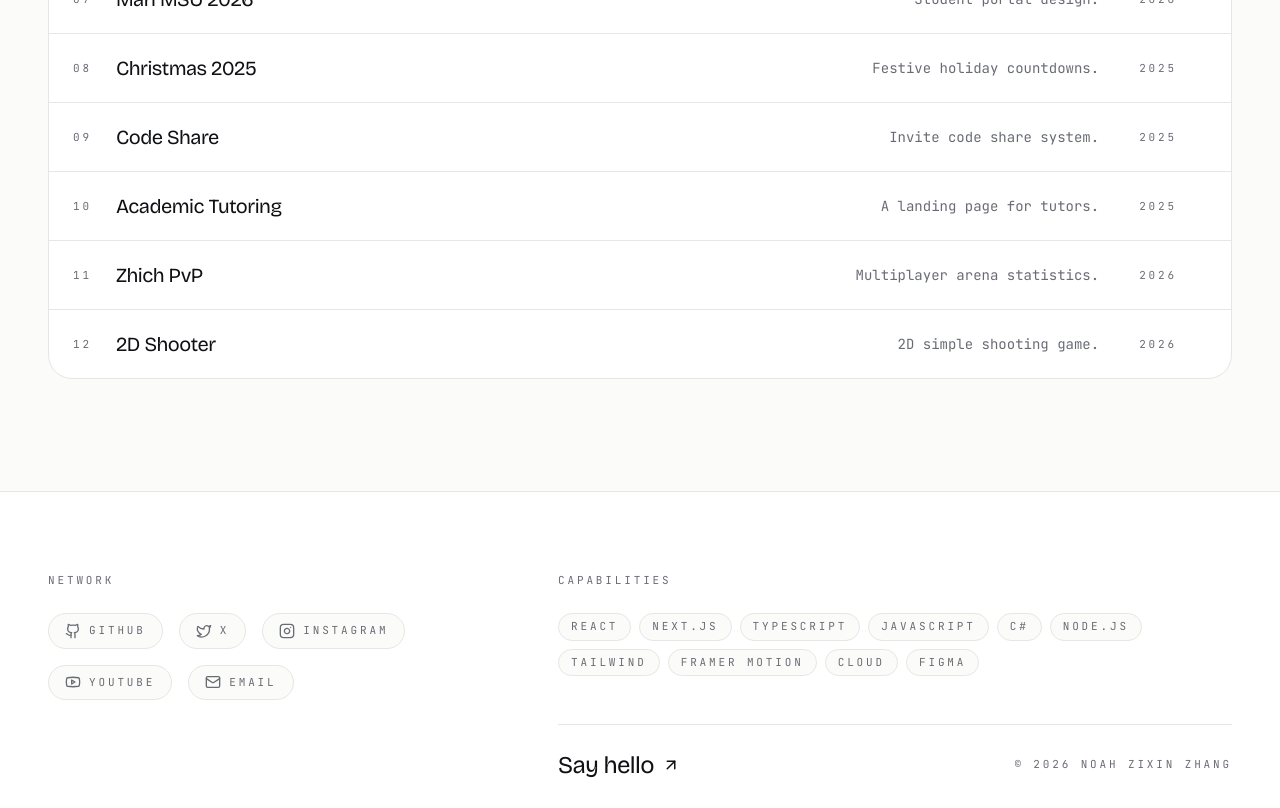
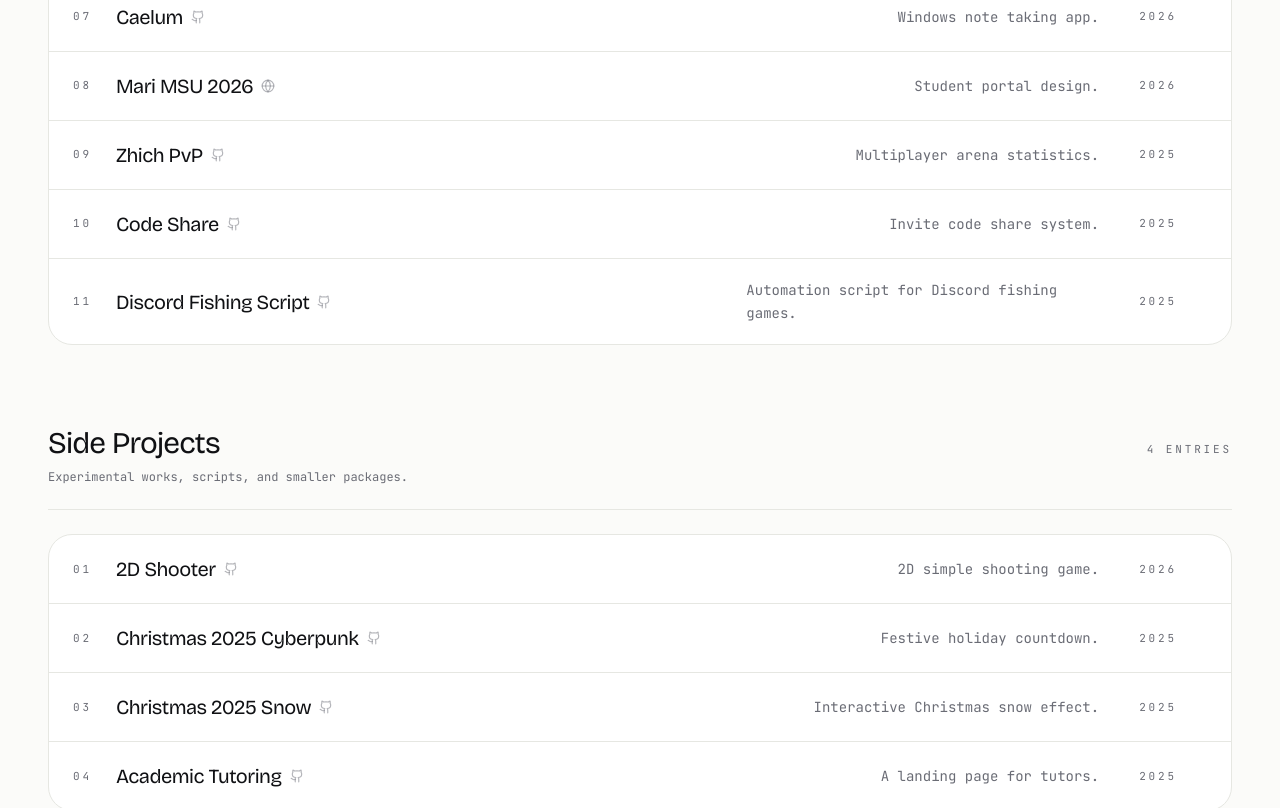
Before and after one commit to Learnmore-smart/Rateministere-homepage, a Next.js app: page / in a window 1280 px wide. Shown: the part 2120-2928 px from the top of the page. Built offline with nearby package versions, Linux system fonts and the light colour scheme.

Commit message:
feat: add WeChat Read Dashboard project and route configuration

```diff
--- a/src/app/page.tsx
+++ b/src/app/page.tsx
@@ -4,7 +4,7 @@ import React, { useEffect, useMemo, useState } from "react";
 import Image from "next/image";
 import Link from "next/link";
 import { motion, useScroll, useSpring, useTransform } from "framer-motion";
-import { ArrowUpRight, Github, Instagram, Mail, Twitter, Youtube } from "lucide-react";
+import { ArrowUpRight, Github, Globe, Instagram, Mail, Twitter, Youtube } from "lucide-react";
 
 type LocalizedString = {
   en: string;
@@ -20,6 +20,16 @@ type Project = {
 };
 
 const projects: Project[] = [
+  {
+    id: "wechat-read-dashboard",
+    name: { en: "WeChat Read Dashboard", zh: "微信读书仪表盘" },
+    description: {
+      en: "Personal reading statistics and visualization dashboard.",
+      zh: "微信读书数据 analysis 与可视化仪表盘。",
+    },
+    path: "/wechat-read-stats",
+    year: "2026",
+  },
   {
     id: "waste-your-tokens",
     name: { en: "Waste Your Tokens", zh: "Waste Your Tokens" },
@@ -76,39 +86,59 @@ const projects: Project[] = [
     year: "2026",
   },
   {
-    id: "christmas-2025",
-    name: { en: "Christmas 2025", zh: "2025年圣诞节" },
-    description: { en: "Festive holiday countdowns.", zh: "节日倒计时。" },
-    path: "/christmas-2025",
+    id: "zhich-pvp",
+    name: { en: "Zhich PvP", zh: "Zhich PvP" },
+    description: { en: "Multiplayer arena statistics.", zh: "多人竞技场统计。" },
+    path: "https://github.com/Learnmore-smart/zhich-pvp-auto_aim_bot",
     year: "2025",
   },
   {
     id: "code-share",
     name: { en: "Code Share", zh: "代码分享" },
     description: { en: "Invite code share system.", zh: "邀请码分享系统。" },
-    path: "/code-share",
+    path: "https://github.com/Learnmore-smart/Trae-code-share",
+    year: "2025",
+  },
+  {
+    id: "discord-fish",
+    name: { en: "Discord Fishing Script", zh: "Discord 钓鱼脚本" },
+    description: {
+      en: "Automation script for Discord fishing games.",
+      zh: "Discord 钓鱼游戏的自动化脚本。",
+    },
+    path: "https://github.com/Learnmore-smart/Discord_fish",
+    year: "2025",
+  },
+];
+
+const sideProjects: Project[] = [
+  {
+    id: "2d-shooter",
+    name: { en: "2D Shooter", zh: "2D射击游戏" },
+    description: { en: "2D simple shooting game.", zh: "2D简单射击游戏。" },
+    path: "https://github.com/Learnmore-smart/2D-shooter",
+    year: "2026",
+  },
+  {
+    id: "christmas-2025-cyberpunk",
+    name: { en: "Christmas 2025 Cyberpunk", zh: "2025年圣诞节" },
+    description: { en: "Festive holiday countdown.", zh: "节日倒计时。" },
+    path: "https://github.com/Learnmore-smart/7-Trae-opens-Christmas-2025-cyberpunk",
+    year: "2025",
+  },
+  {
+    id: "christmas-2025-snow",
+    name: { en: "Christmas 2025 Snow", zh: "2025 圣诞雪景" },
+    description: { en: "Interactive Christmas snow effect.", zh: "2025圣诞雪景效果。" },
+    path: "https://github.com/Learnmore-smart/6-Trae-opens-Christmas-2025-snow",
     year: "2025",
   },
   {
     id: "academic-tutoring",
     name: { en: "Academic Tutoring", zh: "学术辅导" },
     description: { en: "A landing page for tutors.", zh: "连接导师的landing page。" },
-    path: "/academic-tutoring",
+    path: "https://github.com/Learnmore-smart/TUTORING-LANDING-PAGE",
     year: "2025",
-  },
-  {
-    id: "zhich-pvp",
-    name: { en: "Zhich PvP", zh: "Zhich PvP" },
-    description: { en: "Multiplayer arena statistics.", zh: "多人竞技场统计。" },
-    path: "/zhich-pvp",
-    year: "2026",
-  },
-  {
-    id: "2d-shooter",
-    name: { en: "2D Shooter", zh: "2D射击游戏" },
-    description: { en: "2D simple shooting game.", zh: "2D简单射击游戏。" },
-    path: "/2d-shooter",
-    year: "2026",
   },
 ];
 
@@ -131,6 +161,8 @@ const dict = {
       "A piano channel built for beginners — simple practice routines, first pieces, and step-by-step progress.",
     bio: "Currently studying at Marianopolis College in Montreal. Fluent in English, French, Mandarin; conversational in Spanish.",
     cta: "Say hello",
+    sideProjectsTitle: "Side Projects",
+    sideProjectsDesc: "Experimental works, scripts, and smaller packages.",
   },
   zh: {
     role: "创意开发者",
@@ -148,6 +180,8 @@ const dict = {
     pianoDesc: "面向初学者的钢琴频道：简单的练习方法、入门曲目与循序渐进的进步记录。",
     bio: "目前在蒙特利尔 Marianopolis College 就读。精通英语、法语、普通话，西班牙语可进行日常交流。",
     cta: "联系我",
+    sideProjectsTitle: "其他项目",
+    sideProjectsDesc: "趣味尝试、自动化脚本和小型练习项目。",
   },
 };
 
@@ -377,14 +411,27 @@ export default function Home() {
             </div>
 
             <div className="mt-6 divide-y divide-border overflow-hidden rounded-3xl border border-border bg-surface">
-              {projects.map((project, idx) => {
-                const content = (
+              {projects.map((project, idx) => (
+                <a
+                  key={project.id}
+                  href={project.path}
+                  target="_blank"
+                  rel="noreferrer"
+                  className="block"
+                >
                   <div className="group flex flex-col gap-3 px-5 py-5 transition-colors hover:bg-background md:flex-row md:items-center md:justify-between md:gap-10 md:px-6">
                     <div className="flex items-center gap-4 md:gap-6">
                       <span className="font-body text-[11px] uppercase tracking-[0.26em] text-muted">
                         {(idx + 1).toString().padStart(2, "0")}
                       </span>
-                      <div className="font-display text-lg tracking-tight md:text-xl">{project.name[lang]}</div>
+                      <div className="font-display text-lg tracking-tight md:text-xl flex items-center gap-2">
+                        <span>{project.name[lang]}</span>
+                        {project.path.includes("github.com") ? (
+                          <Github size={14} className="text-muted/50 group-hover:text-accent transition-colors" />
+                        ) : (
+                          <Globe size={14} className="text-muted/50 group-hover:text-accent transition-colors" />
+                        )}
+                      </div>
                     </div>
 
                     <div className="flex items-center justify-between gap-6 md:w-[56%] md:justify-end md:gap-10">
@@ -397,10 +444,23 @@ export default function Home() {
                       </div>
                     </div>
                   </div>
-                );
+                </a>
+              ))}
+            </div>
 
-                if (isExternalLink(project.path)) {
-                  return (
+            {/* Side Projects Section */}
+            <div className="mt-20 flex items-baseline justify-between gap-6 border-b border-border pb-6">
+              <div>
+                <h2 className="font-display text-2xl tracking-tight md:text-3xl">{t.sideProjectsTitle}</h2>
+                <p className="mt-2 font-body text-xs text-muted">{t.sideProjectsDesc}</p>
+              </div>
+              <span className="font-body text-[11px] uppercase tracking-[0.26em] text-muted">
+                {sideProjects.length} entries
+              </span>
+            </div>
+
+            <div className="mt-6 divide-y divide-border overflow-hidden rounded-3xl border border-border bg-surface">
+              {sideProjects.map((project, idx) => (
                 <a
                   key={project.id}
                   href={project.path}
@@ -408,17 +468,33 @@ export default function Home() {
                   rel="noreferrer"
                   className="block"
                 >
-                      {content}
+                  <div className="group flex flex-col gap-3 px-5 py-5 transition-colors hover:bg-background md:flex-row md:items-center md:justify-between md:gap-10 md:px-6">
+                    <div className="flex items-center gap-4 md:gap-6">
+                      <span className="font-body text-[11px] uppercase tracking-[0.26em] text-muted">
+                        {(idx + 1).toString().padStart(2, "0")}
+                      </span>
+                      <div className="font-display text-lg tracking-tight md:text-xl flex items-center gap-2">
+                        <span>{project.name[lang]}</span>
+                        {project.path.includes("github.com") ? (
+                          <Github size={14} className="text-muted/50 group-hover:text-accent transition-colors" />
+                        ) : (
+                          <Globe size={14} className="text-muted/50 group-hover:text-accent transition-colors" />
+                        )}
+                      </div>
+                    </div>
+
+                    <div className="flex items-center justify-between gap-6 md:w-[56%] md:justify-end md:gap-10">
+                      <p className="max-w-[42ch] font-body text-sm leading-relaxed text-muted">{project.description[lang]}</p>
+                      <div className="flex items-center gap-3">
+                        <span className="font-body text-[11px] uppercase tracking-[0.26em] text-muted">
+                          {project.year}
+                        </span>
+                        <ArrowUpRight className="opacity-0 transition-opacity group-hover:opacity-100" size={18} />
+                      </div>
+                    </div>
+                  </div>
                 </a>
-                  );
-                }
-
-                return (
-                  <Link key={project.id} href={project.path} className="block">
-                    {content}
-                  </Link>
-                );
-              })}
+              ))}
             </div>
           </div>
         </section>
```
Also changed, not shown: vercel.json. Lines whose indentation alone changed are shown as unchanged.
